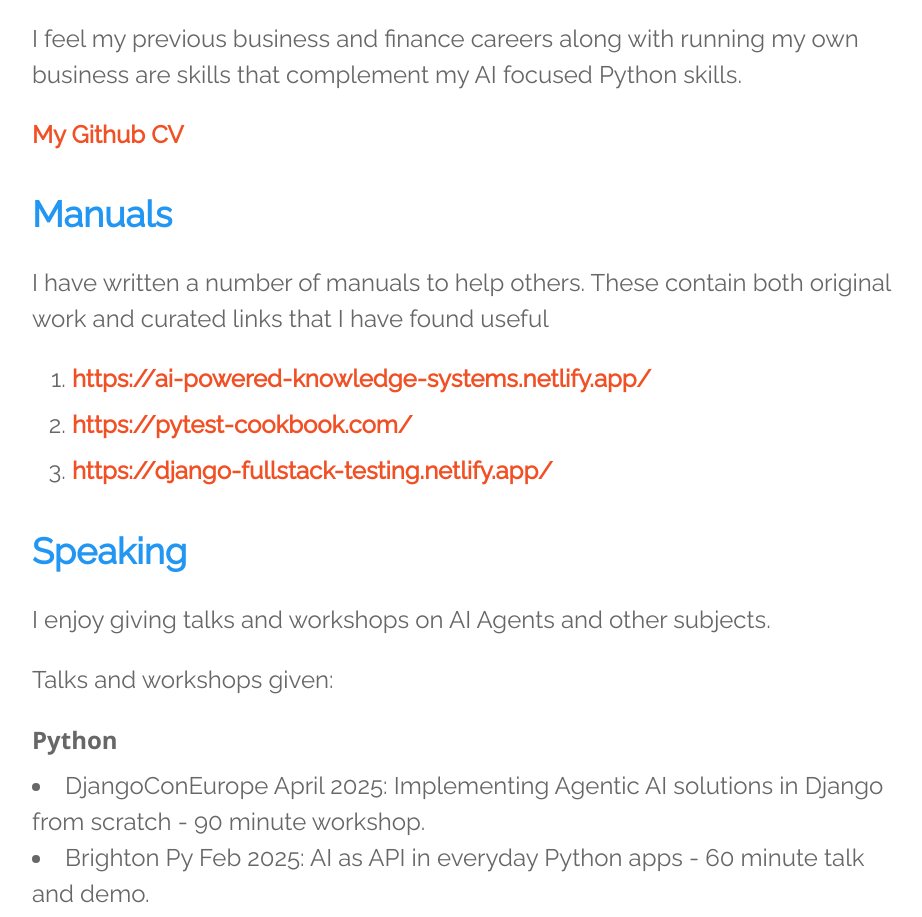
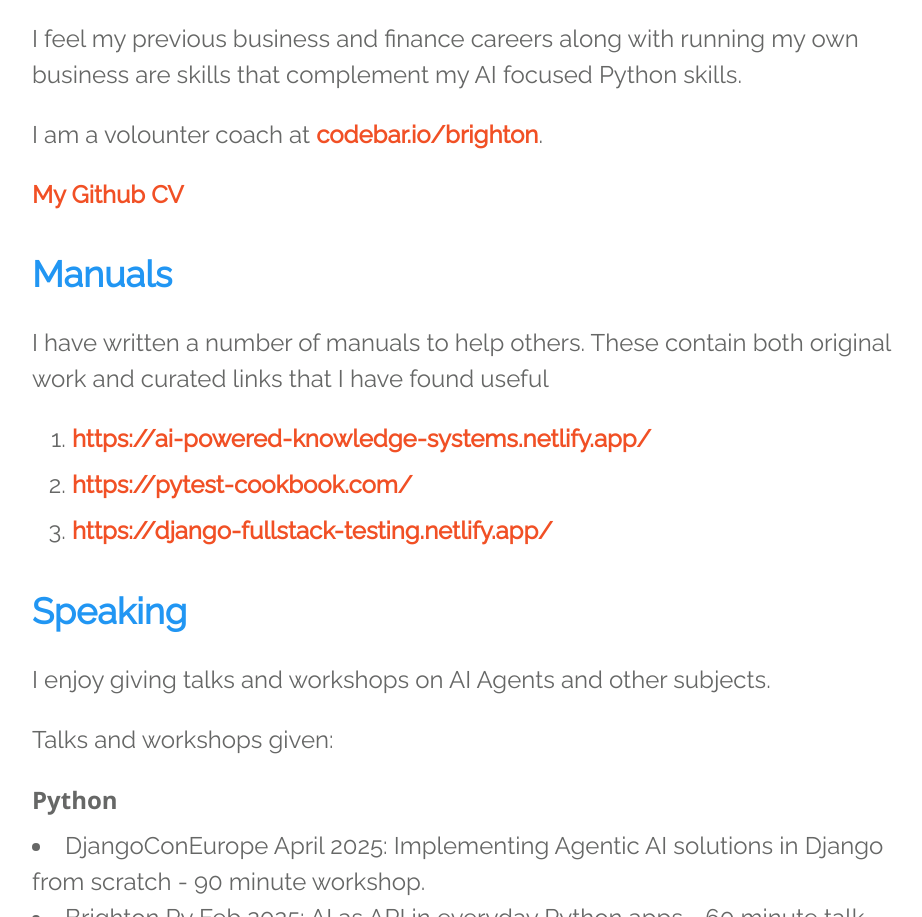
Before and after one commit to Python-Test-Engineer/craig-west-netlify, a plain HTML site: page index.html in a window 1280 px wide. Shown: the part 910-1827 px from the top of the page, without its empty margins (324-1246 px from the left). Drawn offline with Linux system fonts and the light colour scheme; files that its build step writes are made by us from their sources.

Commit message:
add codebar

```diff
--- a/index.html
+++ b/index.html
@@ -75,6 +75,7 @@
         <p>I was a developer in the JS and WordPress space for a number of years.</p>
         <p>I feel my previous business and finance careers along with running my own business are skills that
           complement my AI focused Python skills.</p>
+        <p>I am a volounter coach at <a href="https://codebar.io/brighton" target="_blank">codebar.io/brighton</a>.</p>
         <p><a href="https://github.com/Python-Test-Engineer" target="_blank">My Github CV</a>
         </p>
         <div class="spacer"></div>
```
